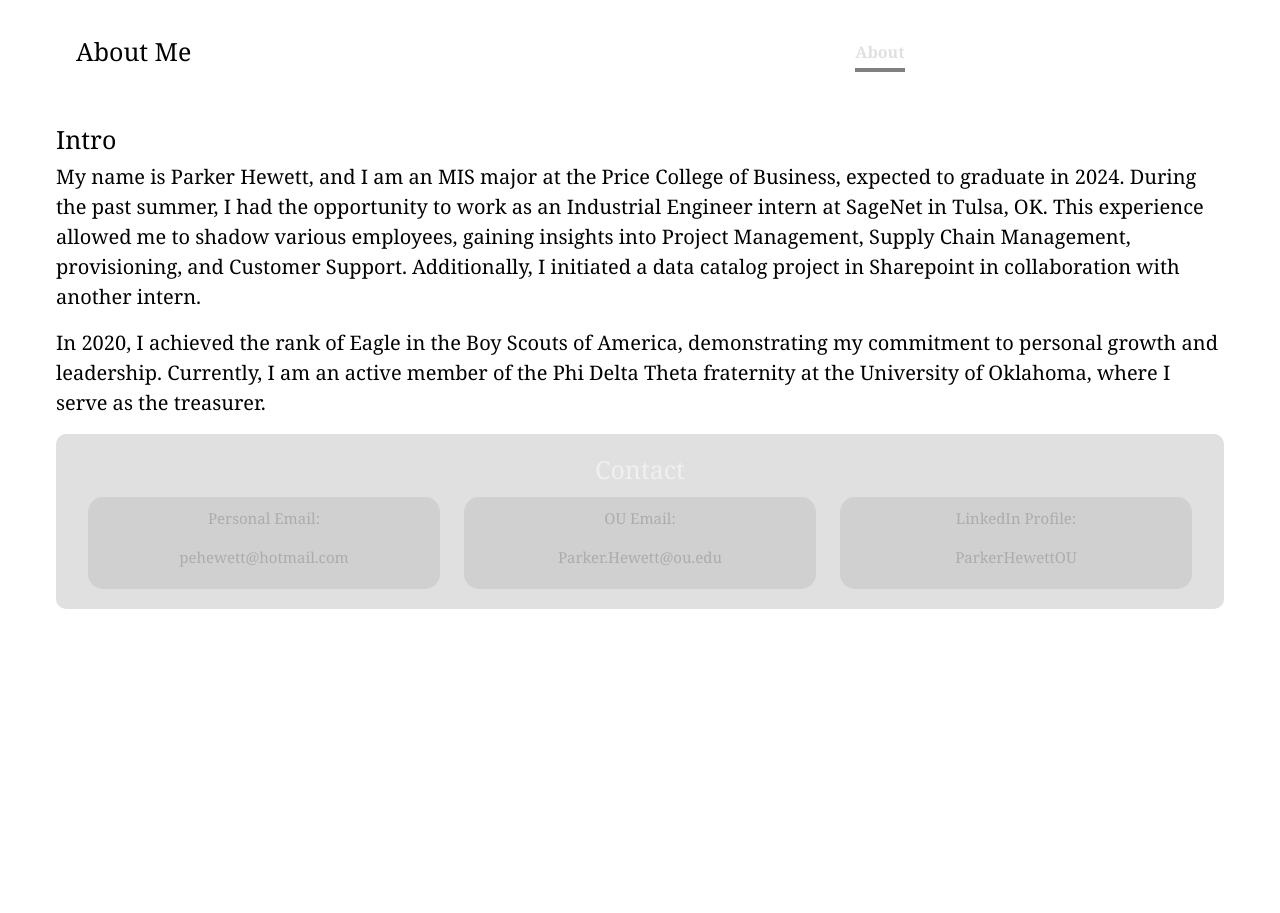
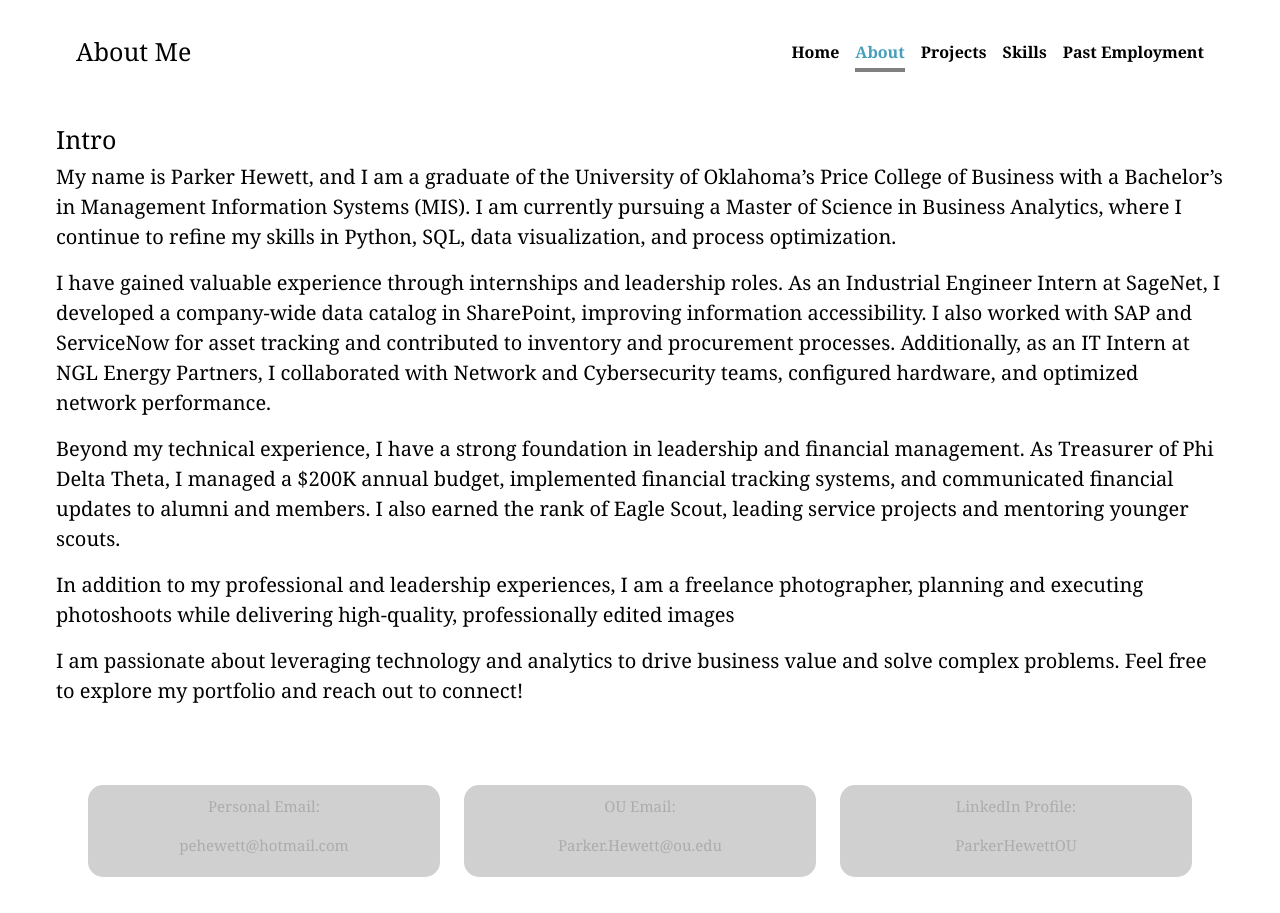
Before and after one commit to Parkerhewett/parkerhewett.github.io, a plain HTML site: page about.html in a window 1280 px wide. Before the commit the page ends 800 px from the top, so only its background shows below. Drawn offline with nearby package versions, Linux system fonts and the light colour scheme.

Commit message:
Updating info

```diff
--- a/StyleSheet1.css
+++ b/StyleSheet1.css
@@ -18,15 +18,16 @@ body {
     max-width: 75em;
 }
 
-header {
-    background-color: white;
-    color: black;
+header, footer {
+    background-color: white; /* Change header and footer to white */
+    color: black; /* Ensure text is readable */
+    border-radius: 15px;
     padding: 20px;
-    border-radius: 15px;
 }
 
+/* Adjust navigation links for better contrast */
 .nav-masthead .nav-link {
-    color: rgba(255, 255, 255, .5);
+    color: black;
     border-bottom: .25rem solid transparent;
 }
 
@@ -40,17 +41,17 @@ header {
     }
 
 .nav-masthead .active {
-    color: #e0e0e0;
+    color: #459fbb;
     border-bottom-color: rgb(128, 128, 128);
 }
 
-footer {
+/* Adjust footer text and box styles */
+footer .Box {
     padding: 20px;
     border-radius: 10px;
     background-color: #e0e0e0;
     margin-top: 10px;
 }
-
 
 .Box {
     background-color: #e0e0e0;
--- a/about.html
+++ b/about.html
@@ -26,8 +26,20 @@
     <main class="cover-container d-flex w-100 h-100 p-3 mx-auto flex-column">
         <div class="about">
             <h3>Intro</h3>
-            <p id="main">My name is Parker Hewett, and I am an MIS major at the Price College of Business, expected to graduate in 2024. During the past summer, I had the opportunity to work as an Industrial Engineer intern at SageNet in Tulsa, OK. This experience allowed me to shadow various employees, gaining insights into Project Management, Supply Chain Management, provisioning, and Customer Support. Additionally, I initiated a data catalog project in Sharepoint in collaboration with another intern.</p>
-            <p id="main">In 2020, I achieved the rank of Eagle in the Boy Scouts of America, demonstrating my commitment to personal growth and leadership. Currently, I am an active member of the Phi Delta Theta fraternity at the University of Oklahoma, where I serve as the treasurer.</p>
+            <p id="main">My name is Parker Hewett, and I am a graduate of the University of Oklahoma’s Price College of Business with a Bachelor’s in
+            Management Information Systems (MIS). I am currently pursuing a Master of Science in Business Analytics, where I continue to refine my skills in
+            Python, SQL, data visualization, and process optimization.</p>
+            <p id="main">I have gained valuable experience through internships and leadership roles. As an Industrial Engineer Intern at SageNet,
+            I developed a company-wide data catalog in SharePoint, improving information accessibility. I also worked with SAP and ServiceNow for asset
+            tracking and contributed to inventory and procurement processes. Additionally, as an IT Intern at NGL Energy Partners, I collaborated with
+            Network and Cybersecurity teams, configured hardware, and optimized network performance.</p>
+            <p id="main">Beyond my technical experience, I have a strong foundation in leadership and financial management. As Treasurer of Phi Delta Theta,
+            I managed a $200K annual budget, implemented financial tracking systems, and communicated financial updates to alumni and members. I also earned
+            the rank of Eagle Scout, leading service projects and mentoring younger scouts.</p>
+            <p id="main">In addition to my professional and leadership experiences, I am a freelance photographer, planning and executing photoshoots
+            while delivering high-quality, professionally edited images</p>
+            <p id="main">I am passionate about leveraging technology and analytics to drive business value and solve complex problems.
+            Feel free to explore my portfolio and reach out to connect!</p>
         </div>
 
         <footer class="mt-auto text-white-50" id="contact">
```
Also changed, not shown: index.html (+16 -7 lines).
